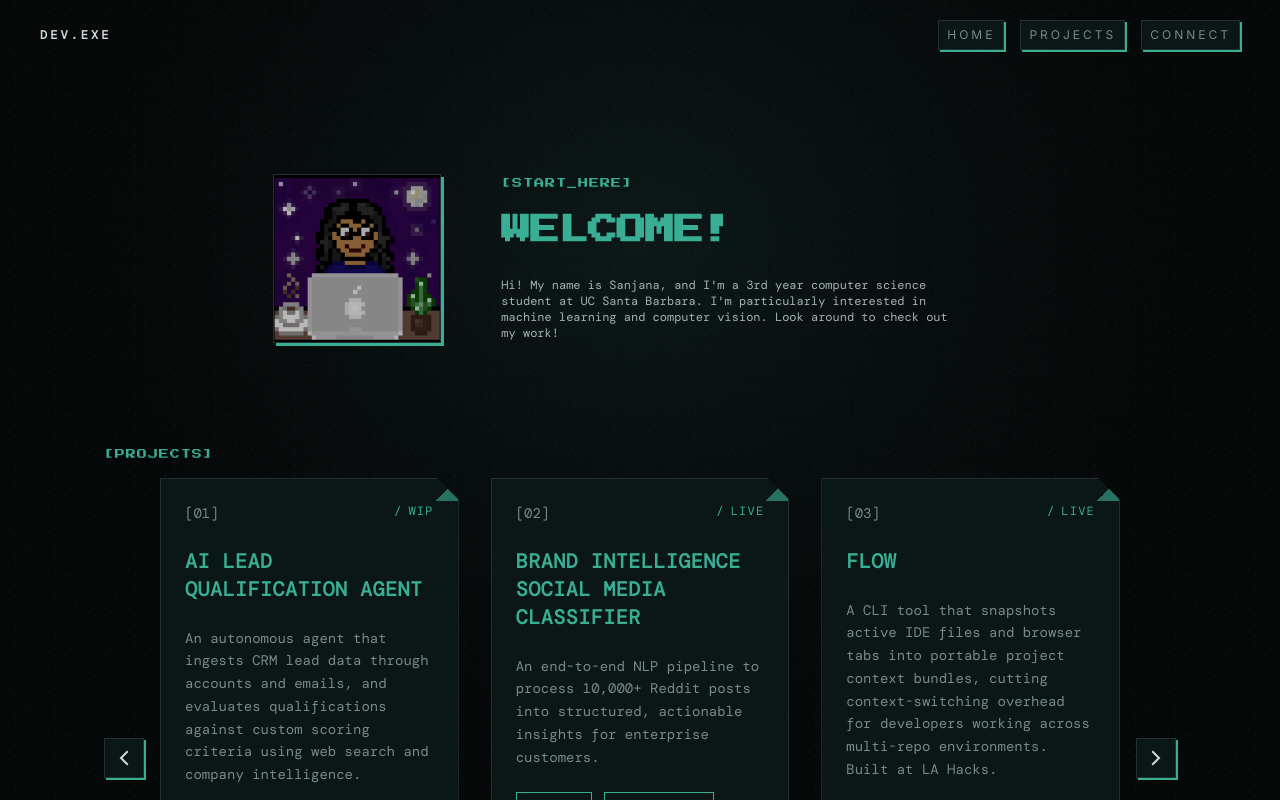
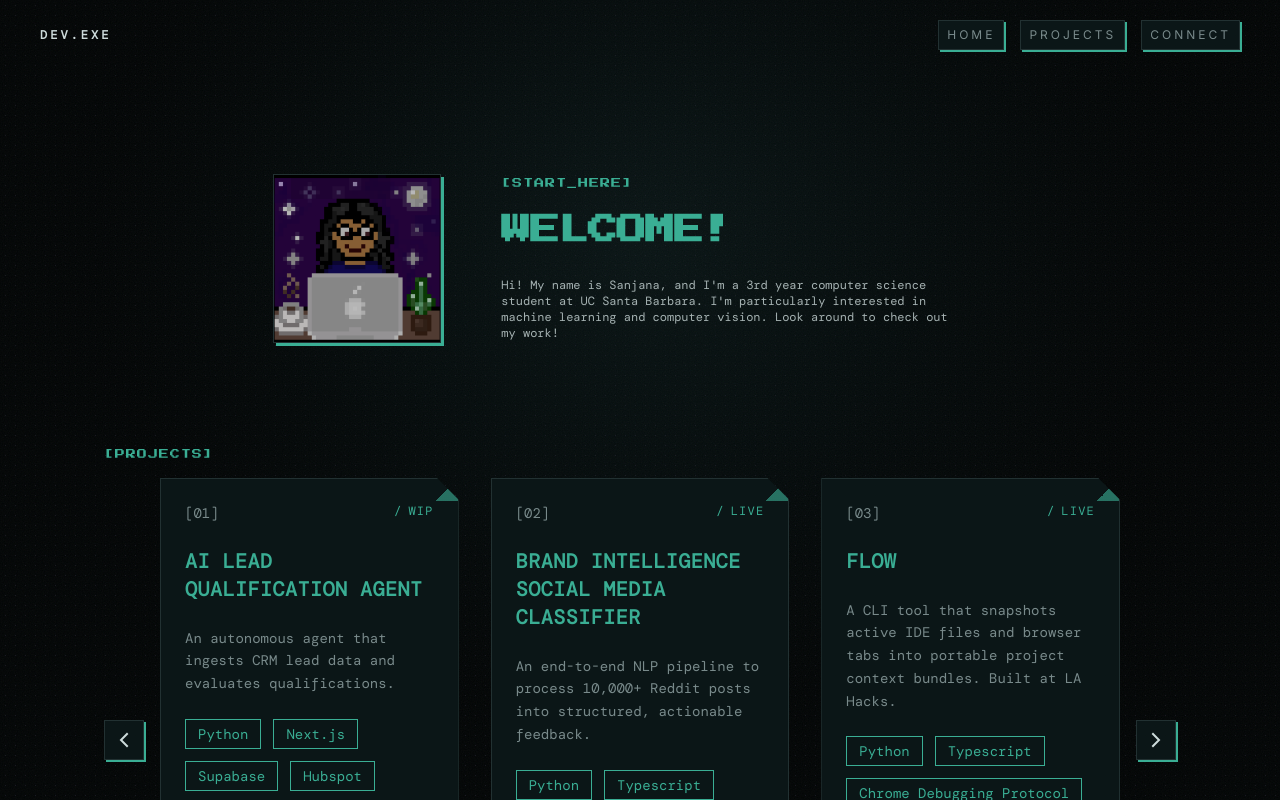
Before and after one commit to sanjanab1/portfolio, a Next.js app in the folder blog/: page / in a window 1280 px wide. Shown: the top 800 px of the page. Built offline with nearby package versions, Linux system fonts and the light colour scheme.

Commit message:
feat(projects): modifying project summaries

```diff
--- a/blog/app/page.tsx
+++ b/blog/app/page.tsx
@@ -14,7 +14,7 @@ const projects: Project[] = [
   {
     number: '01',
     name: 'AI Lead Qualification Agent',
-    description: 'An autonomous agent that ingests CRM lead data through accounts and emails, and evaluates qualifications against custom scoring criteria using web search and company intelligence.',
+    description: 'An autonomous agent that ingests CRM lead data and evaluates qualifications.',
     date: 'JULY 2026 - ',
     tech: ['Python', 'Next.js', 'Supabase', 'Hubspot', 'Claude API'],
     status: 'WIP',
@@ -24,7 +24,7 @@ const projects: Project[] = [
   {
     number: '02',
     name: 'Brand Intelligence Social Media Classifier',
-    description: 'An end-to-end NLP pipeline to process 10,000+ Reddit posts into structured, actionable insights for enterprise customers.',
+    description: 'An end-to-end NLP pipeline to process 10,000+ Reddit posts into structured, actionable feedback.',
     date: 'JAN 2026 - MAY 2026',
     tech: ['Python', 'Typescript', 'React', 'Vercel', 'OpenAI API', 'Huggingface', 'AWS', 'GCP'],
     status: 'LIVE',
@@ -33,7 +33,7 @@ const projects: Project[] = [
   {
     number: '03',
     name: 'FLOW',
-    description: 'A CLI tool that snapshots active IDE files and browser tabs into portable project context bundles, cutting context-switching overhead for developers working across multi-repo environments. Built at LA Hacks.',
+    description: 'A CLI tool that snapshots active IDE files and browser tabs into portable project context bundles. Built at LA Hacks.',
     date: 'APR 2026',
     tech: ['Python', 'Typescript', 'Chrome Debugging Protocol', 'Express', 'Node.js', 'Gemini API'],
     status: 'LIVE',
@@ -42,7 +42,7 @@ const projects: Project[] = [
   {
     number: '04',
     name: 'AccessiBILL',
-    description: 'A full-stack civic tech platform that transforms dense legislative text into personalized impact summaries. Built over 24 hours at UCSB\'s Datathon.',
+    description: 'A full-stack civic tech platform that transforms dense legislation into personalized impact summaries. Built at UCSB\'s Datathon.',
     date: 'FEB 2026',
     tech: ['Python', 'Typescript', 'OCR', 'React', 'FastAPI', 'Render'],
     status: 'LIVE',
@@ -50,8 +50,8 @@ const projects: Project[] = [
   },
   {
     number: '05',
-    name: 'Real Estate Property Search Platform',
-    description: 'A real estate property search website with filtering and sorting capabilities for 40k+ records.',
+    name: 'Real Estate Property Search',
+    description: 'A search platform with filtering, sorting, and saving capabilities for 40k+ properties.',
     date: 'JAN 2026 - APR 2026',
     tech: ['Python', 'Typescript', 'React', 'Render', 'Docker', 'MySQL'],
     status: 'LIVE',
@@ -60,7 +60,7 @@ const projects: Project[] = [
   {
     number: '06',
     name: 'AI Chat + Document Summarizer',
-    description: 'An AI chat service enabling natural-language querying over CrossNoKaye\'s PDF documents.',
+    description: 'An AI chat service enabling natural-language querying over enterprise PDF documents.',
     date: 'OCT 2025 - NOV 2025',
     tech: ['Python', 'Typescript', 'LangChain', 'Next.js', 'Vercel', 'OpenAI API'],
     status: 'live',
@@ -103,7 +103,7 @@ export default function Page() {
       <section className="grid grid-cols-1 md:grid-cols-[1fr_2fr] gap-0 md:gap-15 items-center py-16 md:py-10">
         {/*grid container that shows 1 col by default on mobile/small screen*/}
         {/*change to 4 cols on bigger screens, space of 10 gap, align items in center and vertical tabbing*/}
-        <div className="pixel-box relative ml-auto mr-0 hidden md:block aspect-square w-[50%] overflow-hidden bg-card">
+        <div className="pixel-box relative ml-auto mr-0 hidden md:block aspect-square w-[50%] overflow-hidden bg-primary-foreground">
           {/*pixel box for retro aesthetic, child elements use absolute positioning within*/}
           {/*force square set width, set width to full width, apply a background color*/}
           <Image
```
